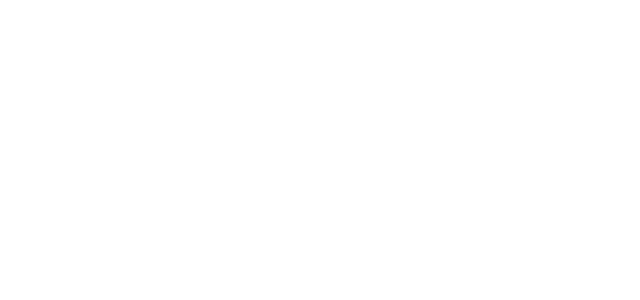
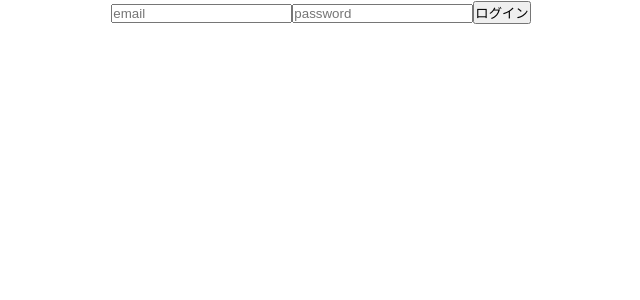
Before and after one commit to Ryusei-M-G/practice-jwt, a React (Vite) app in the folder frontend/: page /login in a window 1280 px wide. Before the commit this address had no page. Shown: the top 300 px of the page, without its empty margins (319-959 px from the left). Built offline with nearby package versions, Linux system fonts and the light colour scheme.

Commit message:
Add LoginForm

```diff
--- /dev/null
+++ b/frontend/src/LoginForm.jsx
@@ -0,0 +1,67 @@
+import { useState } from "react"
+import axios from "axios"
+
+const LoginForm = () => {
+  const [state, setState] = useState({
+    email: '',
+    password: ''
+  })
+
+  const changeHandle = (e) => {
+    const { name, value } = e.target;
+    setState(prev => ({
+      ...prev,
+      [name]: value
+    }));
+  }
+
+  const LoginHandle = async () => {
+    // バリデーション
+    if (!state.email || !state.password) {
+      alert('すべての項目を入力してください');
+      return;
+    }
+
+    const content = {
+      mailaddress: state.email,
+      password: state.password
+    }
+
+    try {
+      const res = await axios.post('http://localhost:3000/login', content);
+
+      const token = res.headers.authorization?.split(' ')[1];
+      console.log('Access Token:', token);
+
+      // stateをリセット
+      setState({
+        email: '',
+        password: ''
+      });
+
+    } catch (err) {
+      console.error('認証エラー', err);
+    }
+  }
+  return (
+    <div style={{ textAlign: 'center' }}>
+      <input
+        name="email"
+        placeholder="email"
+        value={state.email}
+        onChange={changeHandle}
+      />
+      <input
+        name="password"
+        placeholder="password"
+        type="password"
+        value={state.password}
+        onChange={changeHandle}
+      />
+
+      <button onClick={LoginHandle}>ログイン</button>
+    </div>
+  )
+}
+
+export default LoginForm;
--- a/frontend/src/main.jsx
+++ b/frontend/src/main.jsx
@@ -4,6 +4,7 @@
 import './index.css'
 import App from './App.jsx'
 import RegisterForm from "./RegisterForm";
+import LoginForm from './LoginForm.jsx'
 
 createRoot(document.getElementById('root')).render(
   <StrictMode>
@@ -11,6 +12,7 @@
       <Routes>
         <Route path="/" element={<App />} />
         <Route path="/register" element={<RegisterForm />} />
+        <Route path="/login" element={<LoginForm />} />
       </Routes>
     </BrowserRouter>
   </StrictMode>,
```
Also changed, not shown: frontend/src/AuthProvider.jsx (added), 2 other files (tests, documents, lock files or other folders).
